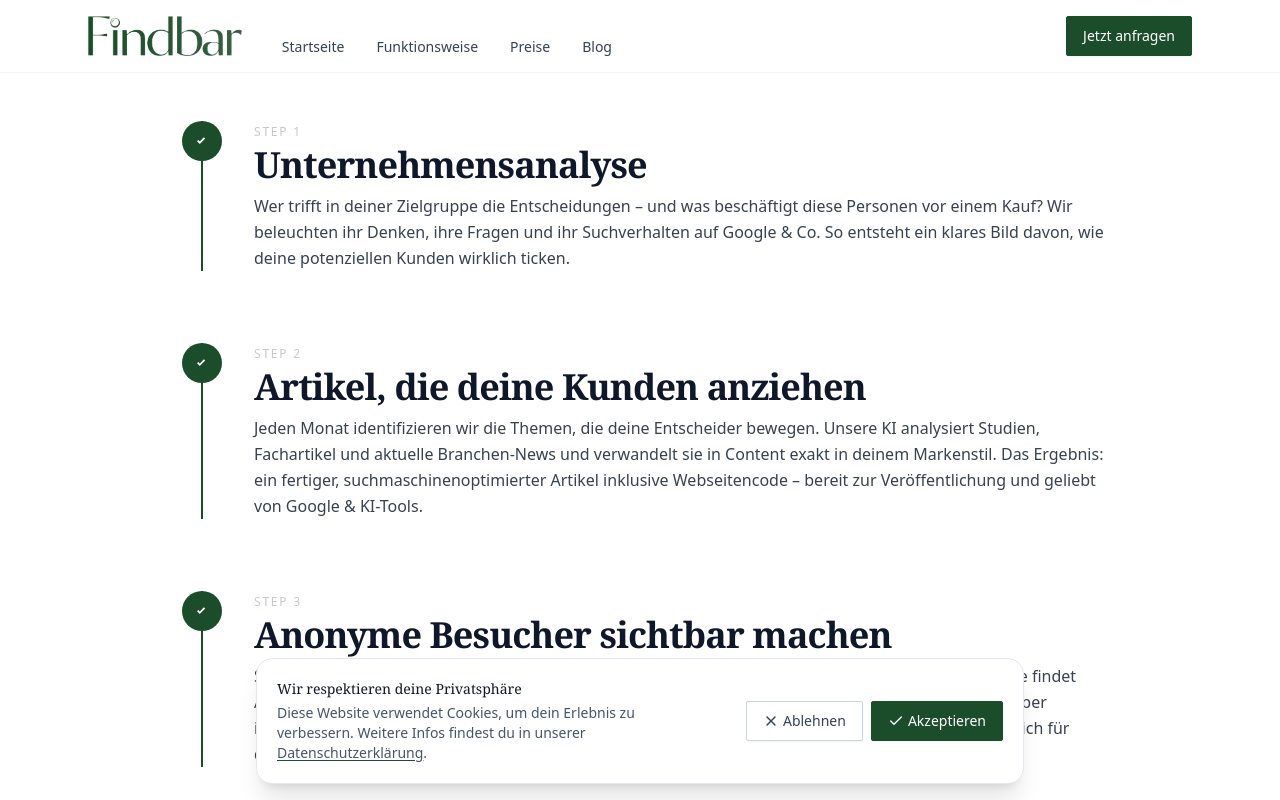
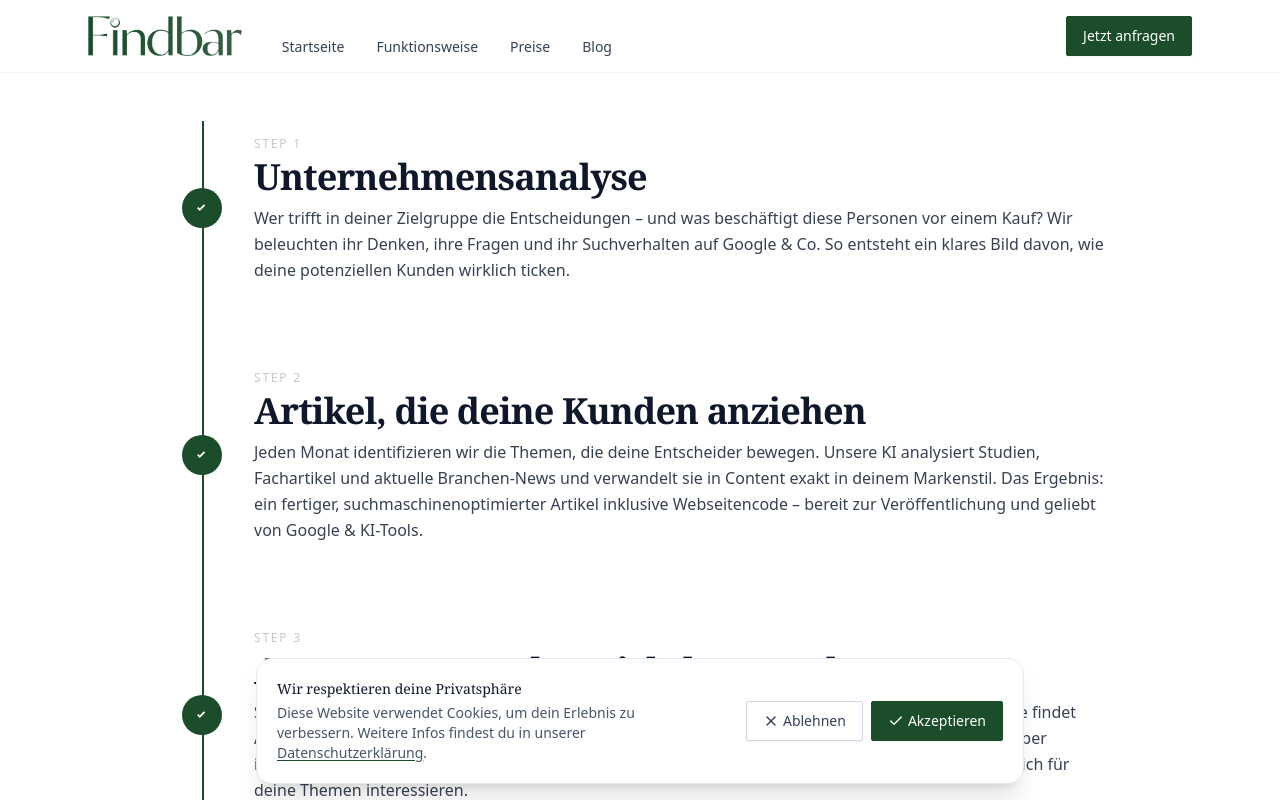
Before and after one commit to lennartnm/findbar_website, a Next.js app: page /funktionsweise in a window 1280 px wide. Shown: the top 800 px of the page. Built offline with nearby package versions, Linux system fonts and the light colour scheme.

Commit message:
Update funktionsweise.module.css

```diff
--- a/src/app/funktionsweise/funktionsweise.module.css
+++ b/src/app/funktionsweise/funktionsweise.module.css
@@ -4,10 +4,22 @@
   padding: 48px 24px 80px;
 }
 
+/* Durchgehende Mittellinie über die gesamte Liste */
 .timeline {
+  position: relative;
   list-style: none;
   margin: 0;
   padding: 0;
+}
+.timeline::before {
+  content: "";
+  position: absolute;
+  top: 0;
+  bottom: 0;
+  left: 28px;              /* Mitte der Rail-Spalte (56px breit) */
+  width: 2px;
+  background: #1c4d2b;
+  z-index: 0;
 }
 
 .item {
@@ -15,39 +27,29 @@
   display: grid;
   grid-template-columns: 56px 1fr;
   column-gap: 24px;
-  padding-bottom: 48px;
+  padding: 12px 0 56px;
 }
 
 .rail {
   position: relative;
   display: flex;
-  align-items: stretch; /* sorgt für durchgehende Linie */
+  align-items: center;
   justify-content: center;
+  z-index: 1;              /* über der Linie */
 }
 
+/* Kreis + Haken */
 .dot {
   width: 40px;
   height: 40px;
   border-radius: 999px;
-  background: #1c4d2b; /* neue Farbe */
+  background: #1c4d2b;     /* Kreisfarbe */
   display: inline-flex;
   align-items: center;
   justify-content: center;
-  margin-top: 0;
-  z-index: 1;
 }
 
-.dash {
-  position: absolute;
-  top: 0;
-  bottom: 0;
-  left: 50%;
-  transform: translateX(-50%);
-  width: 2px;
-  background: #1c4d2b; /* durchgehende Verbindung */
-  z-index: 0;
-}
-
+/* Inhalt */
 .content {
   padding-top: 2px;
 }
```
